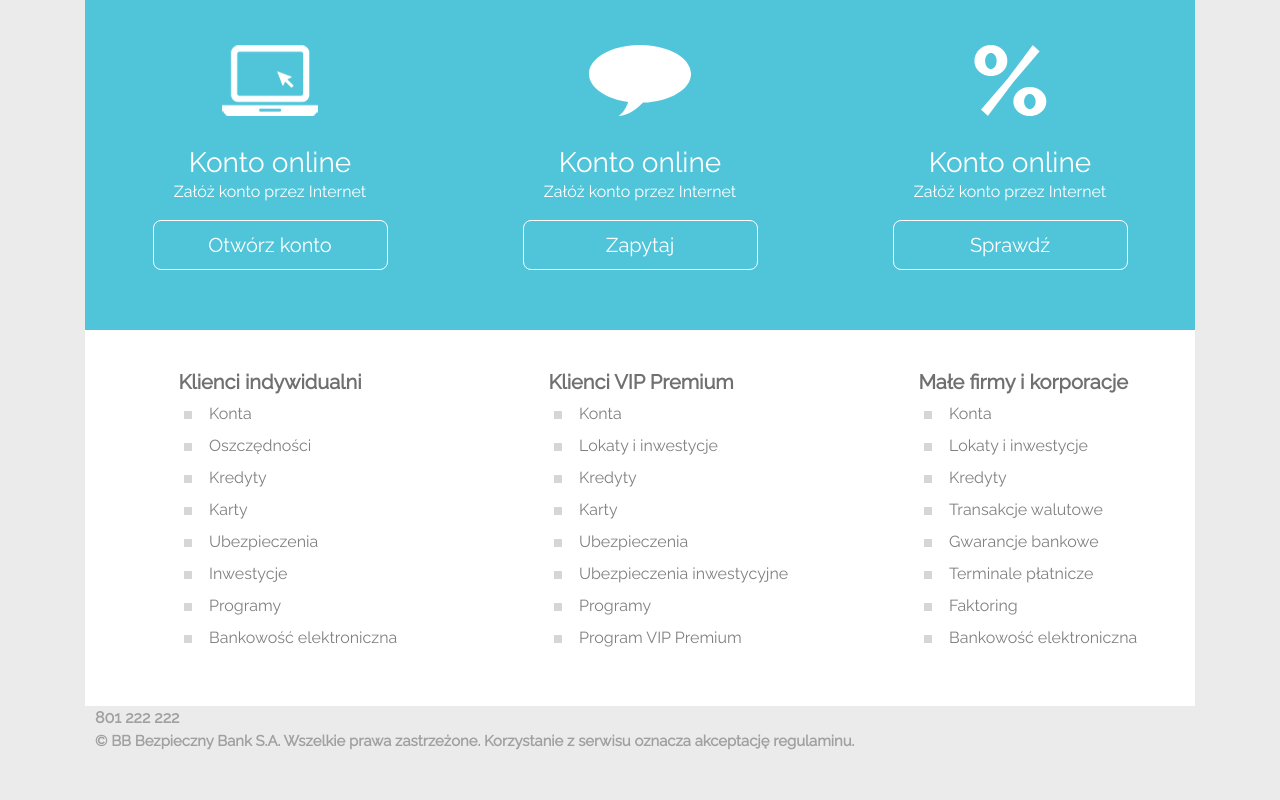
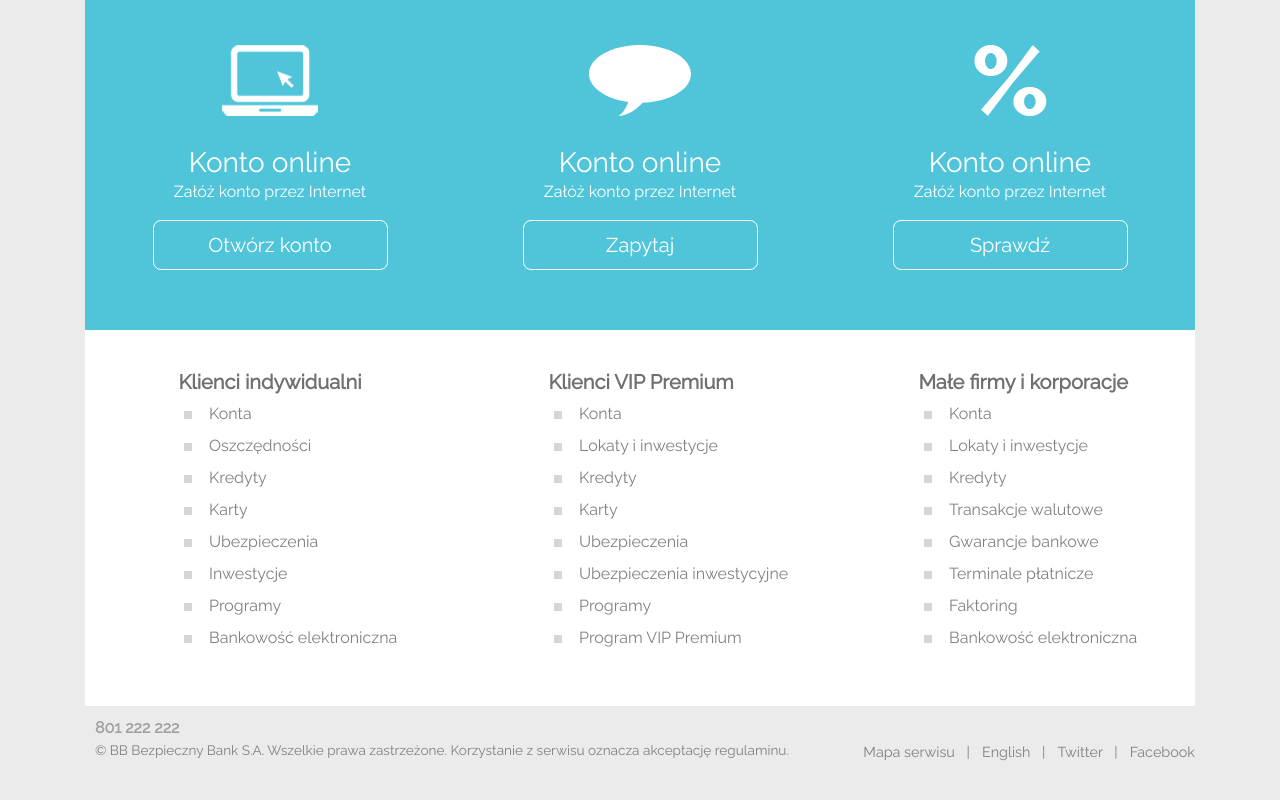
Before and after one commit to agnxr/safe-bank, a website: page index.html in a window 1280 px wide. Shown: the part 1042-1842 px from the top of the page. Drawn offline with nearby package versions, Linux system fonts and the light colour scheme.

Commit message:
update footer

```diff
--- a/index.html
+++ b/index.html
@@ -269,10 +269,24 @@
     <footer>
         <div class="container">
             <div class="row">
-                <div class="col-lg-12 footInf">
+                <div class="col-lg-12 footInf tel">
                     <p>801 222 222</p>
-                    <p>&copy; BB Bezpieczny Bank S.A. Wszelkie prawa zastrzeżone. Korzystanie z serwisu oznacza akceptację regulaminu.
+                </div>
+            </div>
+            <div class="row">
+                <div class="col-lg-8 footInf">
+                    <p class="copyrights">&copy; BB Bezpieczny Bank S.A. Wszelkie prawa zastrzeżone. Korzystanie z serwisu oznacza akceptację regulaminu.
                     </p>
+                </div>
+                <div class="col-lg-4">
+                    <ul class="list-inline list-unstyled float-right">
+                        <li class="list-inline-item"><a href="#">Mapa serwisu <span> | </span></a></li>
+
+                        <li class="list-inline-item"><a href="#">English <span> | </span></a></li>
+
+                        <li class="list-inline-item"><a href="#">Twitter <span> | </span></a></li>
+                        <li class="list-inline-item"><a href="#">Facebook</a></li>
+                    </ul>
                 </div>
             </div>
         </div>
--- a/scss/style.scss
+++ b/scss/style.scss
@@ -283,16 +283,33 @@ body {
 //footer
 
 .footInf p {
-  color: #a0a0a0;
-  font-weight: bold;
+  color: grey;
   margin-bottom: 0;
   margin-left: 10px;
 }
 
-.footInf p:last-child {
-  font-size: 93%;
+.tel p {
+  margin-top: 10px;
+  font-weight: bold;
+  color: #a0a0a0;
+}
+
+.copyrights {
+  font-size: 85%;
 }
 
 .bottom {
   height: 40px;
 }
+
+
+.list-unstyled li a span {
+  padding-left: 8px;
+
+}
+
+
+.list-unstyled li a {
+  font-size: 90%;
+  color: grey;
+}
```
Also changed, not shown: css/style.css, scss/style.css, 2 other files.
